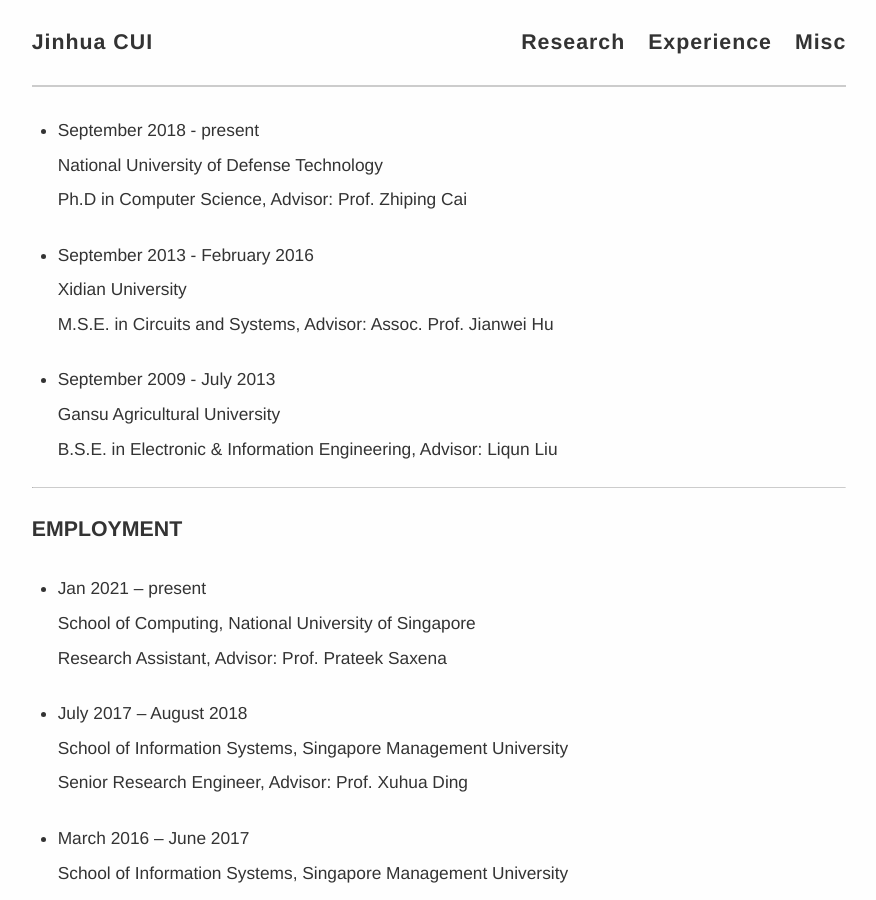
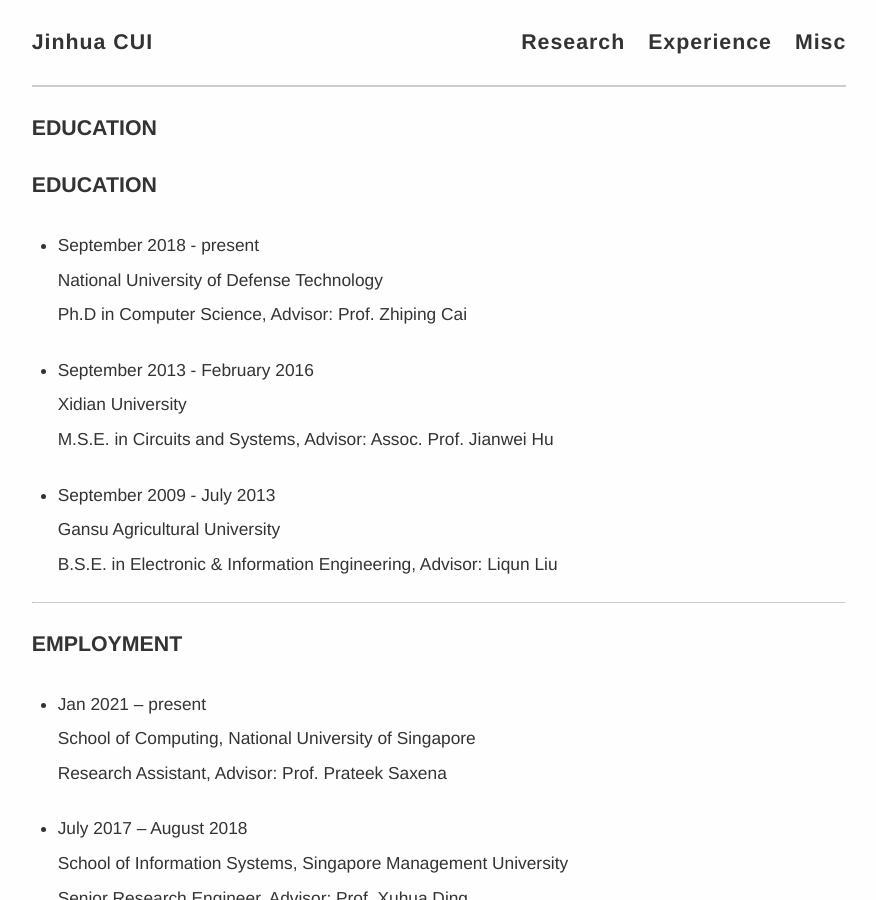
Before and after one commit to cimcs/cimcs.github.io, a Jekyll site: the page built from exp.md, in a window 1280 px wide and 900 px high. Shown: the whole window, without its empty margins (201-1077 px from the left). Built offline with Jekyll 4.4.1, drawn with Linux system fonts in a browser that asks for light colours; comment, search, counter and statistics services are not loaded; our own code applies the rules of GitHub Pages for plain Markdown files.

Commit message:
Adjust Minor

```diff
--- a/exp.md
+++ b/exp.md
@@ -4,7 +4,7 @@ layout: page
 permalink: /exp/
 ---
 
-<!-- ## Education -->
+## Education
 
 {% for edu in site.data.cv.education %}
 - {{edu.date}}<br />{{edu.affiliation}}<br />{{edu.title}}, Advisor: {{edu.mentor}}
@@ -33,4 +33,4 @@ permalink: /exp/
 
 See **[PDF version](https://github.com/cimcs/cimcs.github.io/blob/master/files/CV_Jinhua_CUI_v1.pdf)** for more.
 
-{% include embedpdf.html source="https://github.com/cimcs/cimcs.github.io/blob/master/files/CV_Jinhua_CUI_v1.pdf" width=100 height=900 %}
+<!-- {% include embedpdf.html source="https://github.com/cimcs/cimcs.github.io/blob/master/files/CV_Jinhua_CUI_v1.pdf" width=100 height=900 %} -->
```
Also changed, not shown: misc.md (+1 -1 lines).
